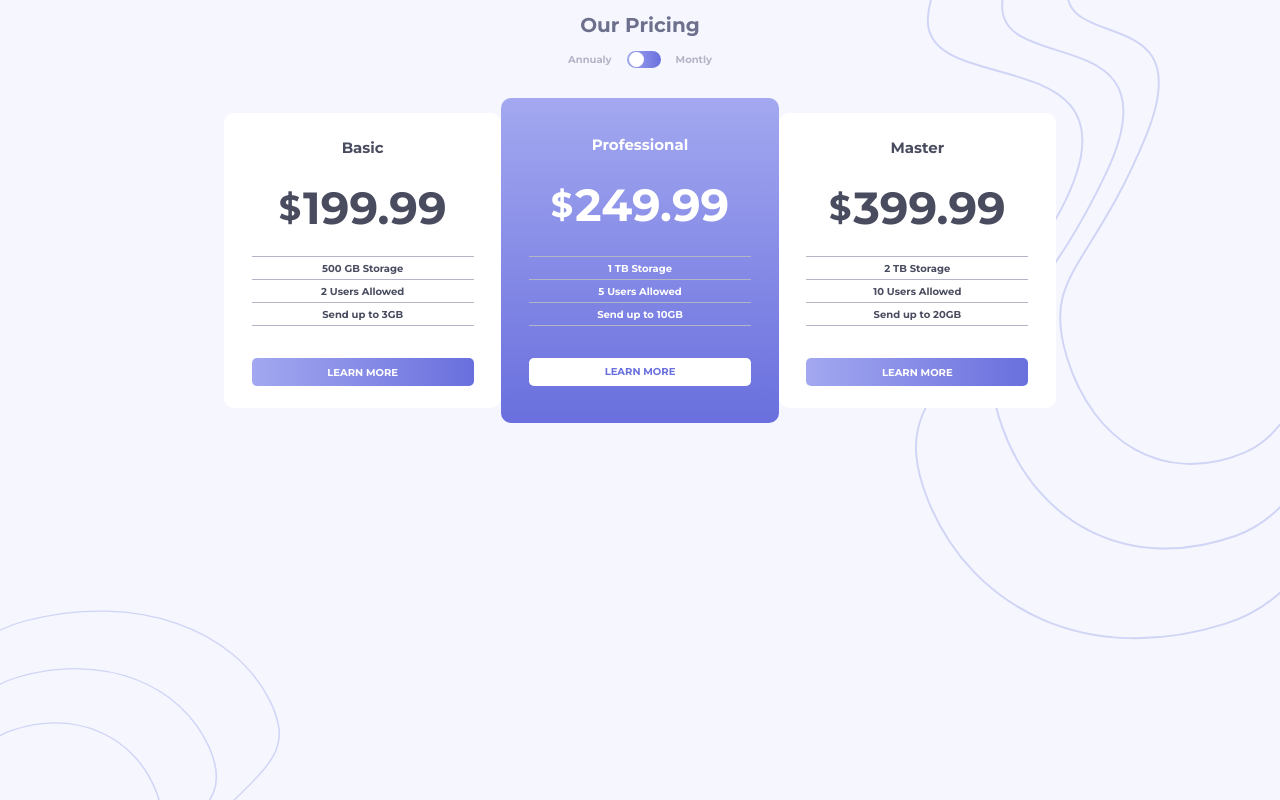
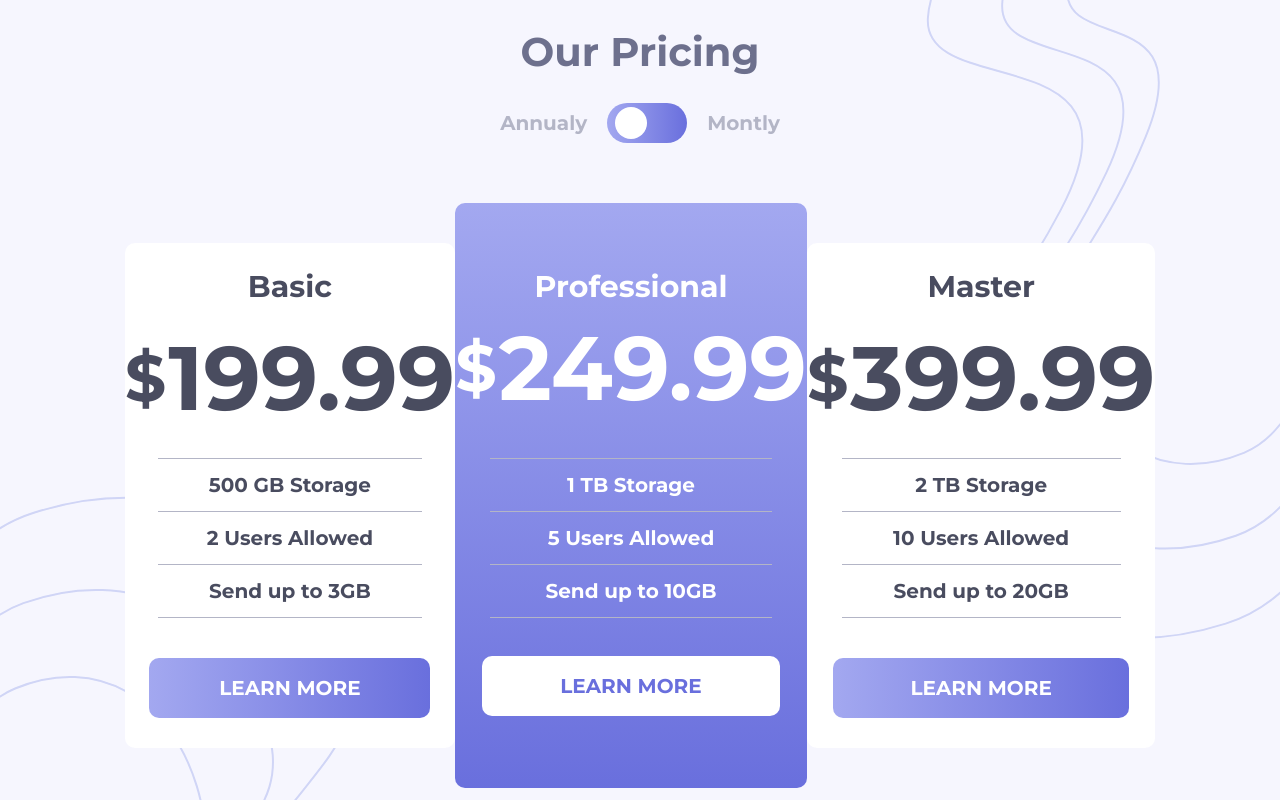
Before and after one commit to KaduViana1/princing-component-with-toggle, a plain HTML site: page index.html in a window 1280 px wide. Drawn offline with Linux system fonts and the light colour scheme.

Commit message:
fixed page size

```diff
--- a/index.html
+++ b/index.html
@@ -2,7 +2,7 @@
 <html lang="en">
 <head>
   <meta charset="UTF-8">
-  <meta name="viewport" content="width=device-width, initial-scale=1.0"> <!-- displays site properly based on user's device -->
+  <meta name="viewport" content="width=device-width, initial-scale=1.0">
 
   <link rel="icon" type="image/png" sizes="32x32" href="./images/favicon-32x32.png">
 
--- a/styles.css
+++ b/styles.css
@@ -144,10 +144,9 @@ h1 {
 @media(min-width: 768px) {
     #cards-container {
         display: flex;
-        width: 65%;
+        width: 80%;
         align-items: center;
         justify-content: center;
-        margin-top: 30px;
     }
 
     #toggle {
@@ -159,19 +158,26 @@ h1 {
         opacity: 0.5;
     }
 
+
+    #toggle:active{
+        background-color: hsl(236, 72%, 79%);
+        opacity: 0.5;
+    }
+
     .cards1-3 {
-    height: 270px;
+    height: 60vh;
 
+    }
+
+    .card2 {
+     height: 70vh;
     }
 
    .button2{
     position: relative;
-    bottom: 8px;
+    bottom: 22px;
    }
 
-   .card2 {
-    height: 300px;
-   }
 
    .buttons1-3:hover {
     background: white;
@@ -185,7 +191,13 @@ h1 {
     border: solid 1px hsl(237, 63%, 64%);
     }
 
-.button2:hover {
+    .button2:hover {
+    background-color:hsl(237, 63%, 64%) ;
+    color:white;
+    border: solid 1px white;
+}
+
+    .button2:active {
     background-color:hsl(237, 63%, 64%) ;
     color:white;
     border: solid 1px white;
@@ -196,53 +208,57 @@ h1 {
    }
 
    *{
-    font-size: 10px;
+    font-size: 20px;
    }
 
    h1 {
-    font-size: 20px;
+    font-size: 40px;
    }
 
    #page-container {
     background-image: url(./images/bg-bottom.svg) , url(./images/bg-top.svg) ;
     background-position: bottom left, top right;
     background-repeat: no-repeat;
-    background-size: 280px 190px, auto 80%;
+    background-size: auto 38%, auto 80%;
+    height: 100vh;
     padding-top: 0;
-    height: 100vh;
    }
 
-   .plan-type {font-size: 15px; margin-bottom: -100px;}
-   .price{font-size: 45px;}
+   .plan-type {font-size: 30px; margin-bottom: -100px;}
+   .price{font-size: 90px;}
 
-   table,td, tr {height: 20px;}
+   table,td, tr {height: 50px;}
 
    button{
-     width: 80%;
-     height: 28px;
-     border-radius: 5px;
+     width: 85%;
+     height: 60px;
+     border-radius: 10px;
    }
 
    #toggle {
-    width: 34px;
-    height: 17px;
-    border-radius: 8.5px;
-    margin-left: 15px;
-    margin-right: 15px;
-}
+    width: 80px;
+    height: 40px;
+    border-radius: 20px;
+
+   }
 
 .slider{
-    height: 15px;
-    width: 15px;
-    top: 1px;
-    left: 2px;
+    height: 32px;
+    width: 32px;
+    border-radius: 50%;
+    top: 4.5px;
+    left: 8px;
 }
 
 input:checked + .slider {
-    transform: translateX(14.5px);
+    transform: translateX(32px);
+}
+
+#cipher{
+    font-size: 65px ;
 }
 
 .c2 {
-    margin-top: 12px;
+    margin-top: 40px;
 }
 }
```
